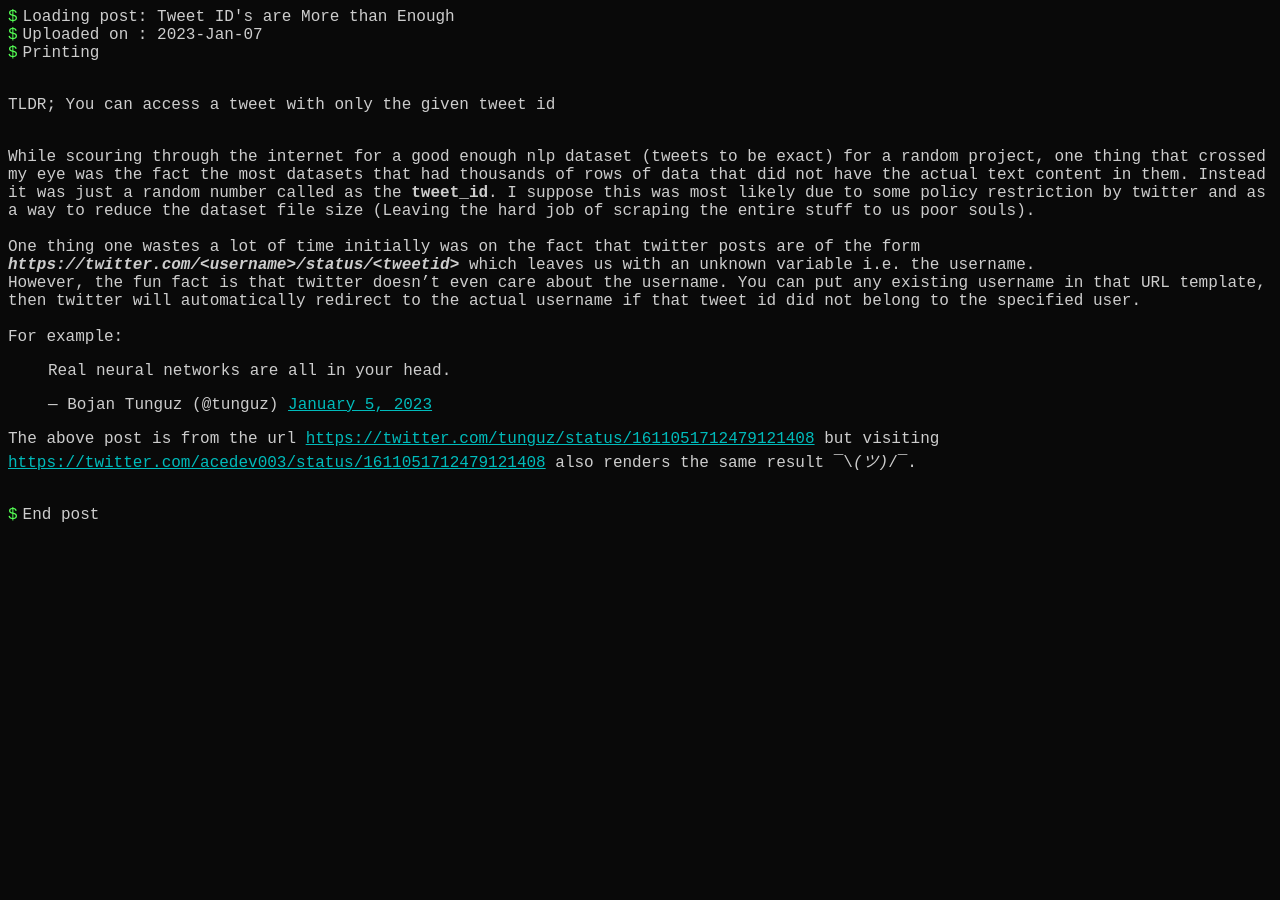
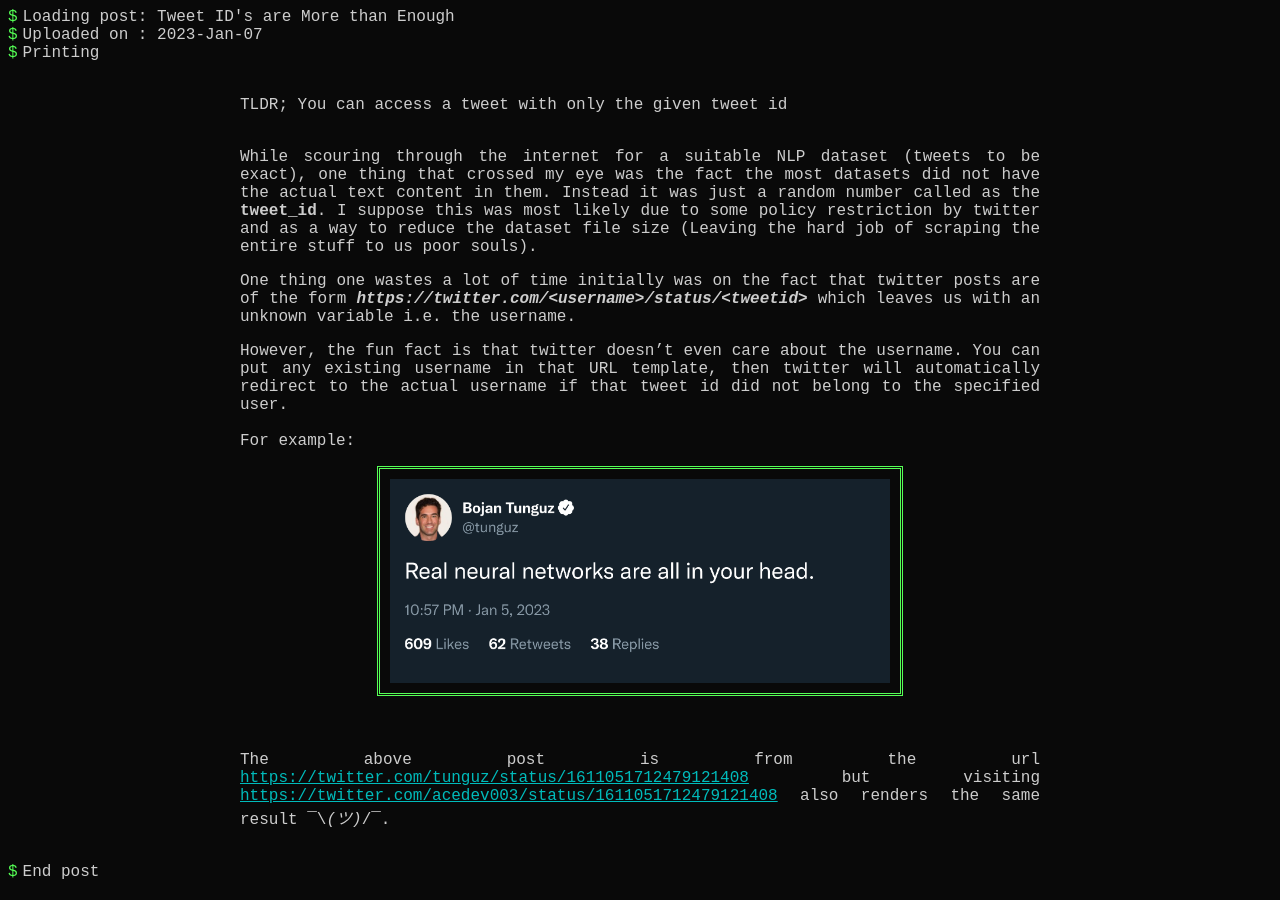
Before and after one commit to Acedev003/Blog, a Jekyll site: the page built from _posts/2023-01-07-Tweet-ID's-Are-More-Than-Enough.md, in a window 1280 px wide. Built offline with Jekyll 4.4.1, drawn with Linux system fonts in a browser that asks for light colours; comment, search, counter and statistics services are not loaded.

Commit message:
Changes to layout and minor text correction

```diff
--- a/_layouts/post.html
+++ b/_layouts/post.html
@@ -11,12 +11,14 @@
     <div class="term" data-typing-effect><div>Loading post: {{page.title}}</div></div>
     <div class="term"><div>Uploaded on  : {{page.date | date: "%Y-%b-%d" }}</div></div>
     <div class="term">Printing</div>
-    <div class="hidden" id="post">
-      <br>
-      {{content}}
-      <br>
-      <div class="term">End post</div>
+    <div class="post_parent">
+      <div class="hidden post" id="post">
+        <br>
+        {{content}}
+        <br>
+      </div>
     </div>
+    <div class="term">End post</div>
     <script>
       typingEffect(Array.from(document.getElementsByClassName("term")),{speed:10}).then(()=>{
         document.getElementById("post").style.visibility = "visible";
--- a/_posts/2023-01-07-Tweet-ID's-Are-More-Than-Enough.md
+++ b/_posts/2023-01-07-Tweet-ID's-Are-More-Than-Enough.md
@@ -7,11 +7,22 @@
 
 TLDR; You can access a tweet with only the given tweet id <br><br>
 
-While scouring through the internet for a good enough nlp dataset (tweets to be exact) for a random project, one thing that crossed my eye was the fact the most datasets that had thousands of rows of data that did not have the actual text content in them. Instead it was just a random number called as the <b>tweet_id</b>. I suppose this was most likely due to some policy restriction by twitter and as a way to reduce the dataset file size (Leaving the hard job of scraping the entire stuff to us poor souls). <br><br>
-One thing one wastes a lot of time initially was on the fact that twitter posts are of the form <i><b> https://twitter.com/&lt;username&gt;/status/&lt;tweetid&gt;</b></i> which leaves us with an unknown variable i.e. the username.<br> However, the fun fact is that twitter doesn't even care about the username. You can put any existing username in that URL template, then twitter will automatically redirect to the actual username if that tweet id did not belong to the specified user.
+While scouring through the internet for a suitable NLP dataset (tweets to be exact), one thing that crossed my eye was the fact the most datasets did not have the actual text content in them. Instead it was just a random number called as the <b>tweet_id</b>. I suppose this was most likely due to some policy restriction by twitter and as a way to reduce the dataset file size (Leaving the hard job of scraping the entire stuff to us poor souls).
+
+
+One thing one wastes a lot of time initially was on the fact that twitter posts are of the form <i><b> https://twitter.com/&lt;username&gt;/status/&lt;tweetid&gt;</b></i> which leaves us with an unknown variable i.e. the username.
+
+
+However, the fun fact is that twitter doesn't even care about the username. You can put any existing username in that URL template, then twitter will automatically redirect to the actual username if that tweet id did not belong to the specified user.
 <br><br>
 For example:
 
-<blockquote class="twitter-tweet"><p lang="en" dir="ltr">Real neural networks are all in your head.</p>&mdash; Bojan Tunguz (@tunguz) <a href="https://twitter.com/tunguz/status/1611051712479121408?ref_src=twsrc%5Etfw">January 5, 2023</a></blockquote> <script async src="https://platform.twitter.com/widgets.js" charset="utf-8"></script>
+<div class="img_parent">
+<a href="https://twitter.com/tunguz/status/1611051712479121408">
+<img src="{{ "/assets/images/2023-01-07-Tweet-ID's-Are-More-Than-Enough/tweet.png" | relative_url }}" >
+</a>
+</div>
+
+<Br>
 
 The above post is from the url <a href="https://twitter.com/tunguz/status/1611051712479121408">https://twitter.com/tunguz/status/1611051712479121408</a> but visiting <a href="https://twitter.com/acedev003/status/1611051712479121408">https://twitter.com/acedev003/status/1611051712479121408</a> also renders the same result ¯\\_(ツ)_/¯.
--- a/assets/css/theme.css
+++ b/assets/css/theme.css
@@ -59,3 +59,30 @@
 {
     visibility: hidden;
 }
+
+
+img
+{
+    border-style: double;
+    border-color: #55ff55;
+    padding: 10px;
+    max-width: 500px;
+    margin: auto;
+}
+
+.img_parent
+{
+    text-align: center;
+}
+
+.post
+{
+    max-width: 800px;
+    margin: 0 auto;
+    width: 90%;
+}
+
+.post_parent
+{
+    text-align: justify;
+}
```
Also changed, not shown: assets/images/2023-01-07-Tweet-ID's-Are-More-Than-Enough/tweet.png (added).
